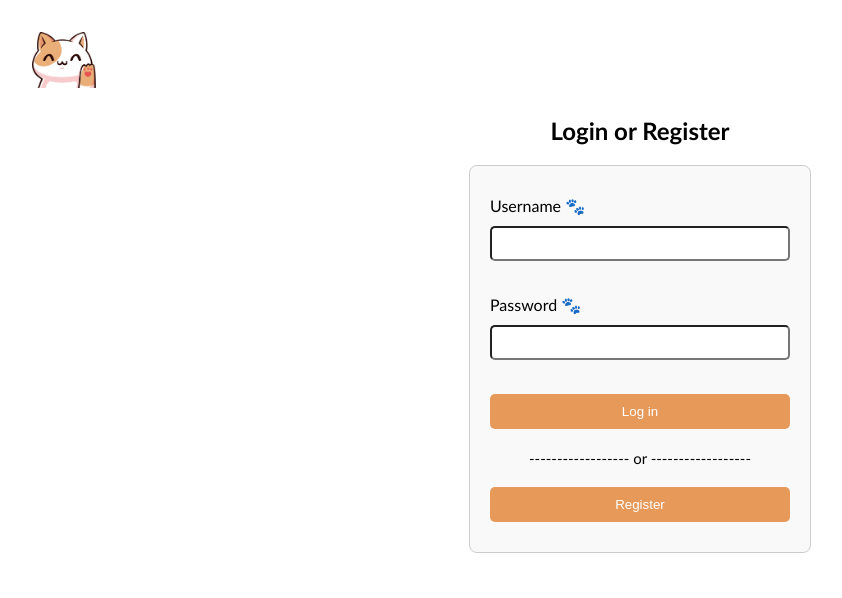
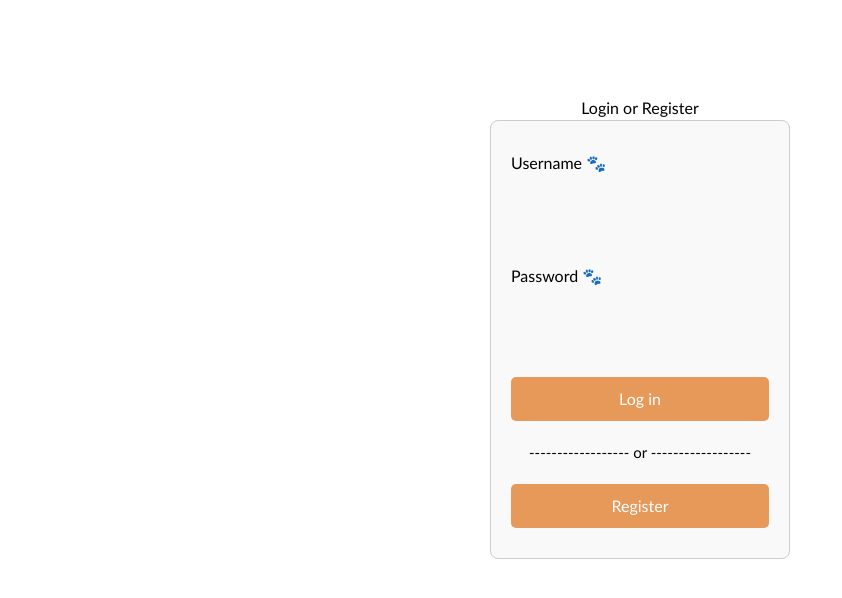
Before and after one commit to o-k-e/purrfect-memory-mern, a React (Vite) app in the folder client/: page / in a window 1280 px wide. Shown: the top 598 px of the page, without its empty margins (0-842 px from the left). Built offline with nearby package versions, Linux system fonts and the light colour scheme.

Commit message:
chore: setup Tailwind CSS v4.1 with Vite

```diff
--- a/client/package.json
+++ b/client/package.json
@@ -10,9 +10,11 @@
     "preview": "vite preview"
   },
   "dependencies": {
+    "@tailwindcss/vite": "^4.1.4",
     "react": "^18.2.0",
     "react-dom": "^18.2.0",
-    "react-router-dom": "^6.23.1"
+    "react-router-dom": "^6.23.1",
+    "tailwindcss": "^4.1.4"
   },
   "devDependencies": {
     "@types/react": "^18.2.66",
--- a/client/src/index.css
+++ b/client/src/index.css
@@ -1,3 +1,5 @@
+@import "tailwindcss";
+
 #root {
   max-width: 1280px;
   margin: 0 auto;
--- a/client/vite.config.js
+++ b/client/vite.config.js
@@ -1,9 +1,10 @@
 import { defineConfig } from 'vite'
 import react from '@vitejs/plugin-react'
+import tailwindcss from '@tailwindcss/vite'
 
 // https://vitejs.dev/config/
 export default defineConfig({
-  plugins: [react()],
+  plugins: [react(), tailwindcss()],
   server: {
     proxy: {'/api': 'http://localhost:3000'}
   }
```
Also changed, not shown: client/src/App.css (deleted), 1 other file (tests, documents, lock files or other folders).
